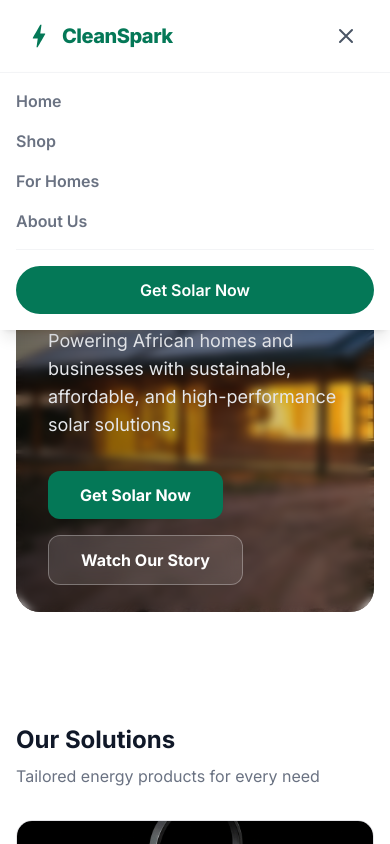
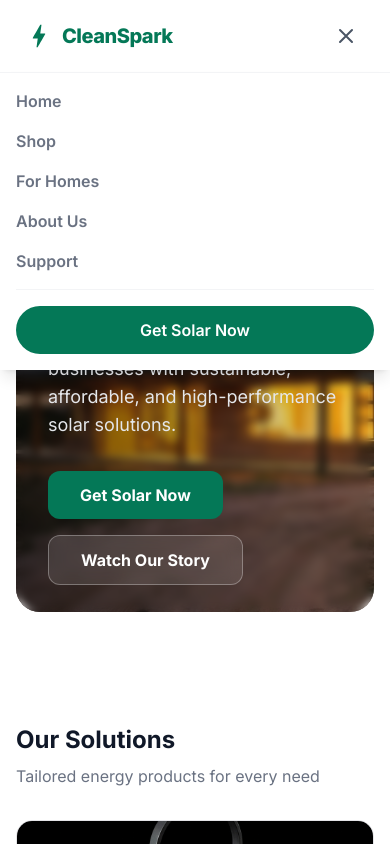
Before and after one commit to codeAKstan/CleanSpark, a Next.js app: page / in a window 390 px wide. Both pictures are taken after a click on the button 346 px from the left and 36 px from the top of the page. Shown: the top 844 px of the page. Built offline with nearby package versions, Linux system fonts and the light colour scheme.

Commit message:
Mobile menu nav links edit

```diff
--- a/components/landing-page/Header.tsx
+++ b/components/landing-page/Header.tsx
@@ -113,6 +113,13 @@
             >
               About Us
             </Link>
+            <Link
+              href="/support"
+              className="text-gray-500 font-semibold hover:text-[#047857]"
+              onClick={() => setIsMenuOpen(false)}
+            >
+              Support
+            </Link>
             <div className="flex flex-col gap-3 pt-4 border-t border-gray-100">
               <Link
                 href="/shop"
```
